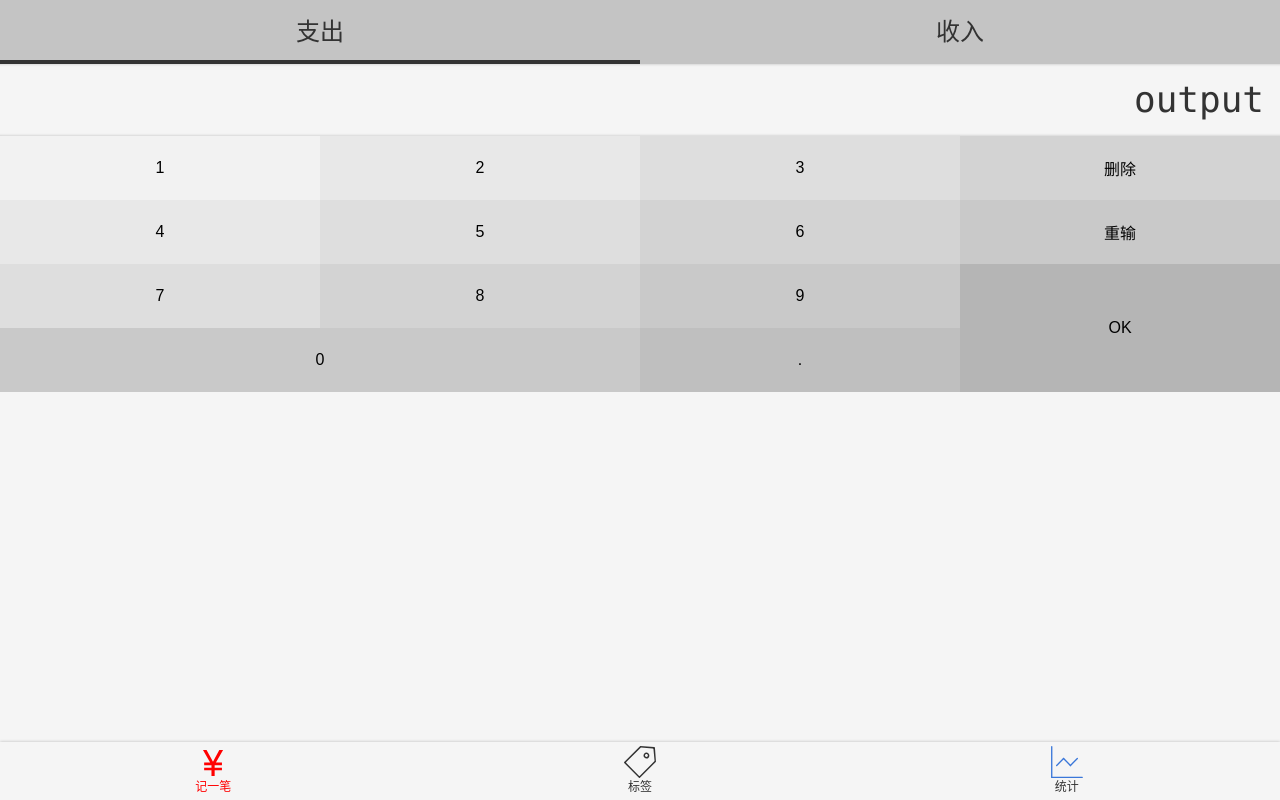
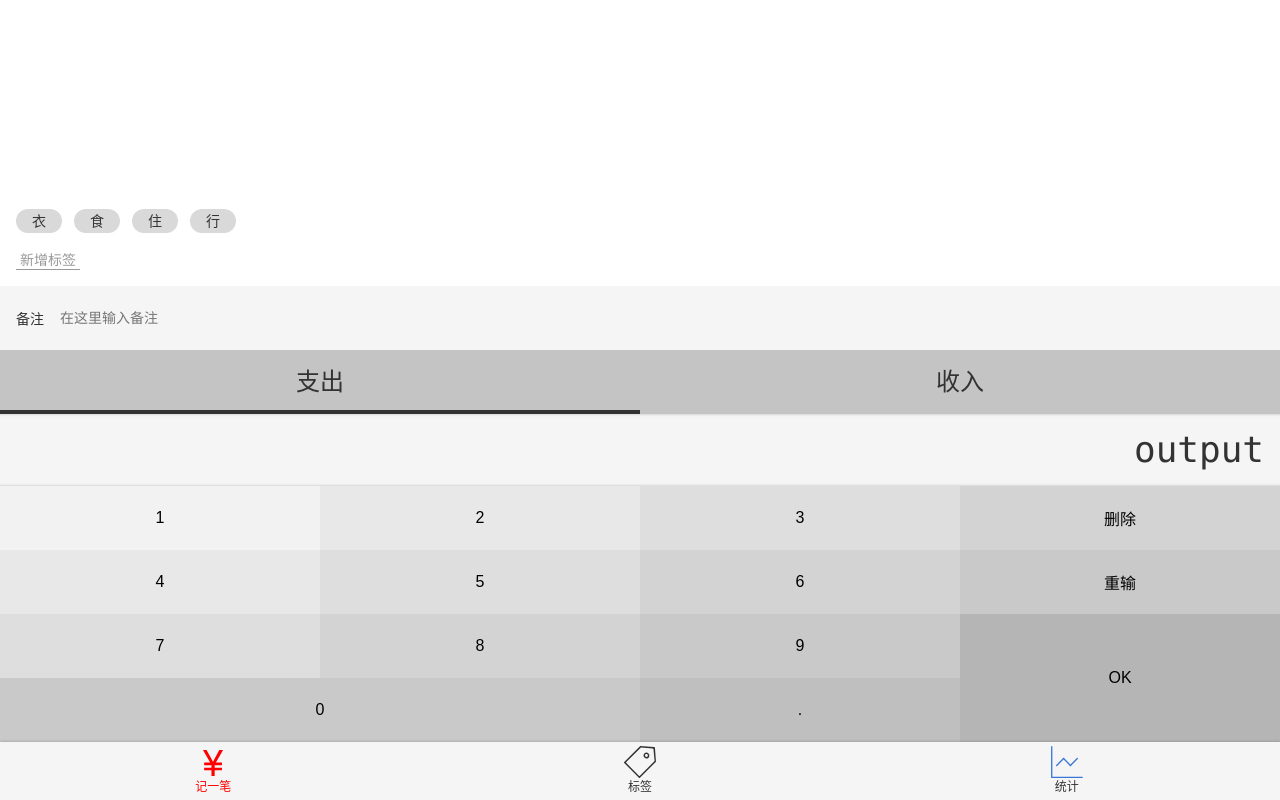
Before and after one commit to fsz0826/Bookkeeping, a Vue app: page /#/money in a window 1280 px wide. Built offline with nearby package versions, Linux system fonts and the light colour scheme.

Commit message:
完成Tags组件

```diff
--- a/src/components/Layout.vue
+++ b/src/components/Layout.vue
@@ -1,6 +1,6 @@
 <template>
   <div class="layout-wrapper">
-    <div class="content">
+    <div class="content" :class="classPrefix && `${classPrefix}-content`">
       <slot/>
     </div>
     <Nav/>
@@ -10,6 +10,7 @@
 <script lang="js">
   export default {
     name: "Layout",
+    props:['classPrefix']
   }
 </script>
 
--- /dev/null
+++ b/src/components/money/FormItem.vue
@@ -0,0 +1,39 @@
+<template>
+  <div>
+    <label class="formItem">
+      <span class="name">{{fieldName}}</span>
+      <input type="text"
+             :value="value"
+             @input="onValueChanged($event.target.value)"
+             :placeholder="placeholder">
+    </label>
+  </div>
+</template>
+
+<script lang="js">
+  export default {
+    name: "FormItem",
+    props:['value','fieldName','placeholder']
+  }
+</script>
+
+<style lang="scss" scoped>
+  .formItem {
+    font-size: 14px;
+    padding-left: 16px;
+    display: flex;
+    align-items: center;
+
+    .name {
+      padding-right: 16px;
+    }
+
+    input {
+      height: 40px;
+      flex-grow: 1;
+      background: transparent;
+      border: none;
+      padding-right: 16px;
+    }
+  }
+</style>
--- /dev/null
+++ b/src/components/money/Tags.vue
@@ -0,0 +1,64 @@
+<template>
+  <div class="tags">
+    <div class="new">
+      <button>新增标签</button>
+    </div>
+    <ul class="current">
+      <li>衣</li>
+      <li>食</li>
+      <li>住</li>
+      <li>行</li>
+    </ul>
+  </div>
+</template>
+
+<script lang="js">
+  export default {
+    name: "Tags"
+  }
+</script>
+
+<style lang="scss" scoped>
+  .tags {
+    background: white;
+    font-size: 14px;
+    padding: 16px;
+    flex-grow: 1;
+    display: flex;
+    flex-direction: column-reverse;
+
+    > .current {
+      display: flex;
+      flex-wrap: wrap;
+
+      > li {
+        $bg: #d9d9d9;
+        background: $bg;
+        $h: 24px;
+        height: $h;
+        line-height: $h;
+        border-radius: $h/2;
+        padding: 0 16px;
+        margin-right: 12px;
+        margin-top: 4px;
+
+        &.selected {
+          background: darken($bg, 50%);
+          color: white;
+        }
+      }
+    }
+
+    > .new {
+      padding-top: 16px;
+
+      button {
+        background: transparent;
+        border: none;
+        color: #999;
+        border-bottom: 1px solid;
+        padding: 0 4px;
+      }
+    }
+  }
+</style>
--- a/src/views/Money.vue
+++ b/src/views/Money.vue
@@ -1,8 +1,13 @@
 <template>
   <div>
-    <Layout>
+    <Layout class-prefix="layout">
+      <NumberPad/>
       <Types/>
-      <NumberPad/>
+      <div class="notes">
+        <FormItem field-name="备注"
+                  placeholder="在这里输入备注"/>
+      </div>
+      <Tags/>
     </Layout>
   </div>
 </template>
@@ -11,12 +16,21 @@
   import Layout from "@/components/Layout"
   import NumberPad from "@/components/money/NumberPad"
   import Types from "@/components/money/Types"
+  import FormItem from "@/components/money/FormItem"
+  import Tags from "@/components/money/Tags"
+
   export default {
     name: "Money",
-    components: {Types, NumberPad, Layout}
+    components: {Tags, FormItem, Types, NumberPad, Layout}
   }
 </script>
 
-<style lang="scss" scoped>
-
+<style lang="scss">
+  .layout-content {
+    display: flex;
+    flex-direction: column-reverse;
+  }
+  .notes {
+    padding: 12px 0;
+  }
 </style>
```
